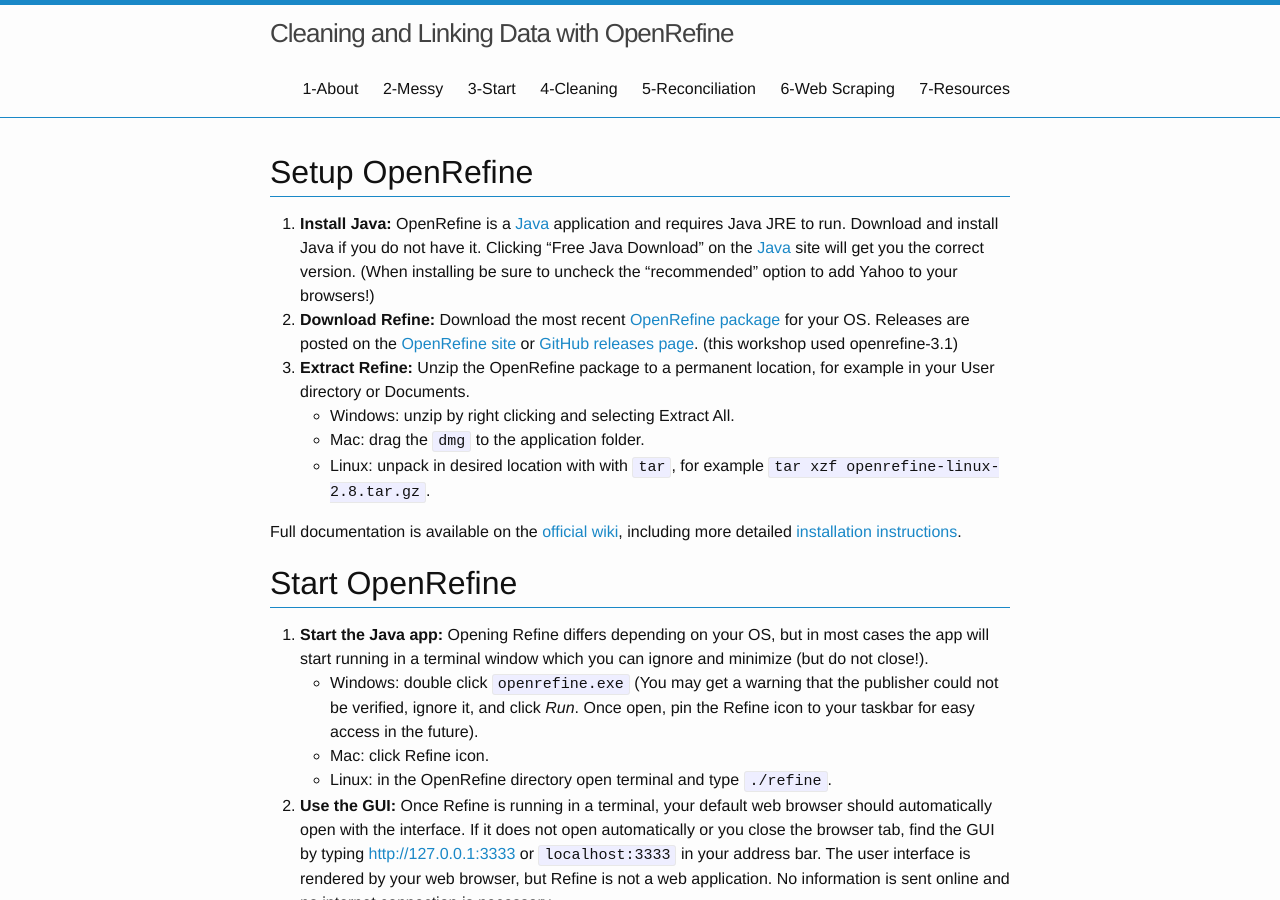
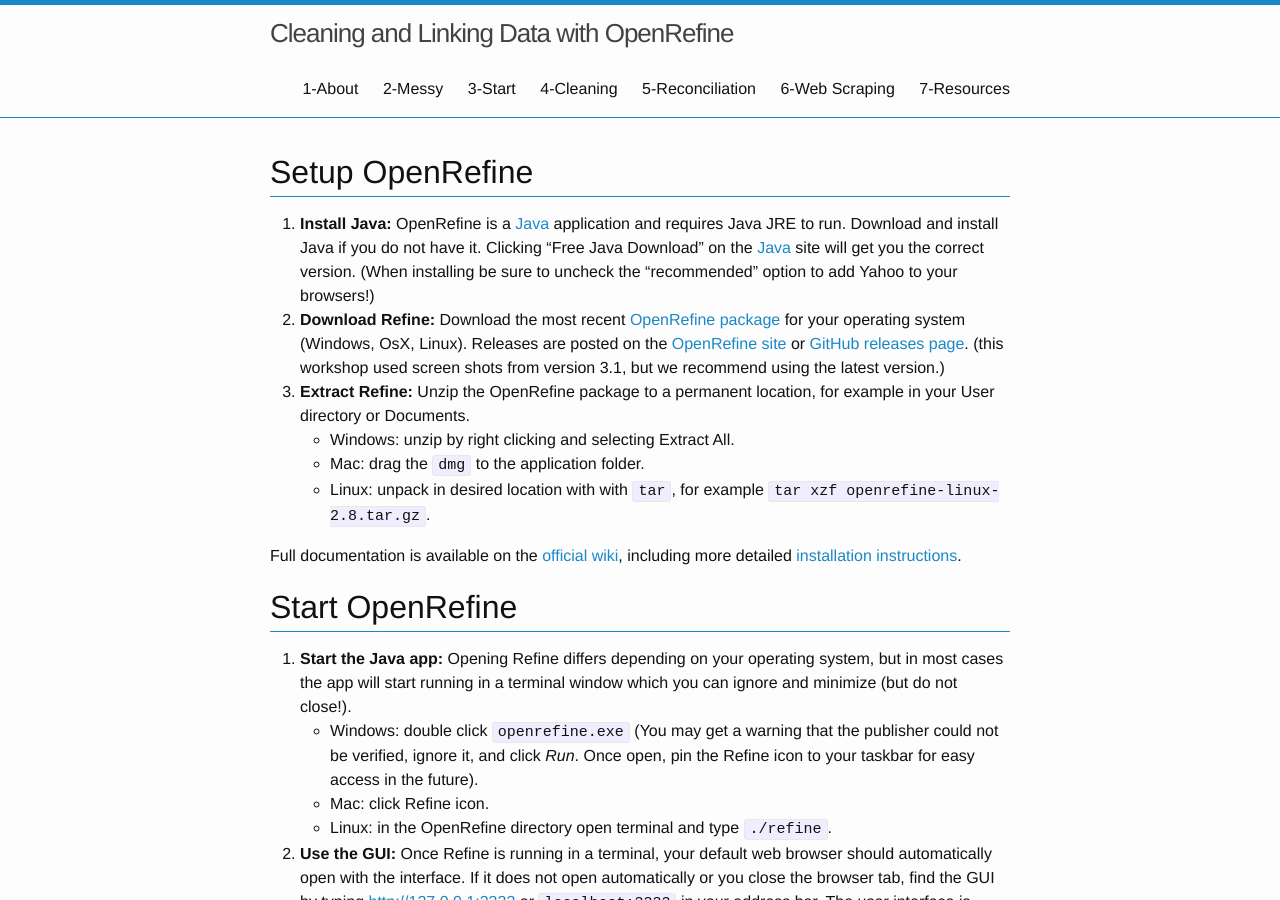
Before and after one commit to mbolam/DSWS_OpenRefine, a Jekyll site: the page built from 3-start.md, in a window 1280 px wide and 900 px high. Built offline with Jekyll 4.4.1, drawn with Linux system fonts in a browser that asks for light colours.

Commit message:
Update 3-start.md

```diff
--- a/3-start.md
+++ b/3-start.md
@@ -7,7 +7,7 @@ nav: true
 # Setup OpenRefine
 
 1. **Install Java:** OpenRefine is a [Java](http://java.com/en/) application and requires Java JRE to run. Download and install Java if you do not have it. Clicking "Free Java Download" on the [Java](http://java.com/) site will get you the correct version. (When installing be sure to uncheck the "recommended" option to add Yahoo to your browsers!)
-2. **Download Refine:** Download the most recent [OpenRefine package](http://openrefine.org/download.html) for your OS. Releases are posted on the [OpenRefine site](http://openrefine.org/download.html) or [GitHub releases page](https://github.com/OpenRefine/OpenRefine/releases/). (this workshop used openrefine-3.1)
+2. **Download Refine:** Download the most recent [OpenRefine package](http://openrefine.org/download.html) for your operating system (Windows, OsX, Linux). Releases are posted on the [OpenRefine site](http://openrefine.org/download.html) or [GitHub releases page](https://github.com/OpenRefine/OpenRefine/releases/). (this workshop used screen shots from version 3.1, but we recommend using the latest version.)
 3. **Extract Refine:** Unzip the OpenRefine package to a permanent location, for example in your User directory or Documents.
     - Windows: unzip by right clicking and selecting Extract All.
     - Mac: drag the `dmg` to the application folder.
@@ -17,7 +17,7 @@ Full documentation is available on the [official wiki](https://github.com/OpenRe
 
 # Start OpenRefine
 
-1. **Start the Java app:** Opening Refine differs depending on your OS, but in most cases the app will start running in a terminal window which you can ignore and minimize (but do not close!).
+1. **Start the Java app:** Opening Refine differs depending on your operating system, but in most cases the app will start running in a terminal window which you can ignore and minimize (but do not close!).
     - Windows: double click `openrefine.exe` (You may get a warning that the publisher could not be verified, ignore it, and click *Run*. Once open, pin the Refine icon to your taskbar for easy access in the future).
     - Mac: click Refine icon.
     - Linux: in the OpenRefine directory open terminal and type `./refine`.
```
